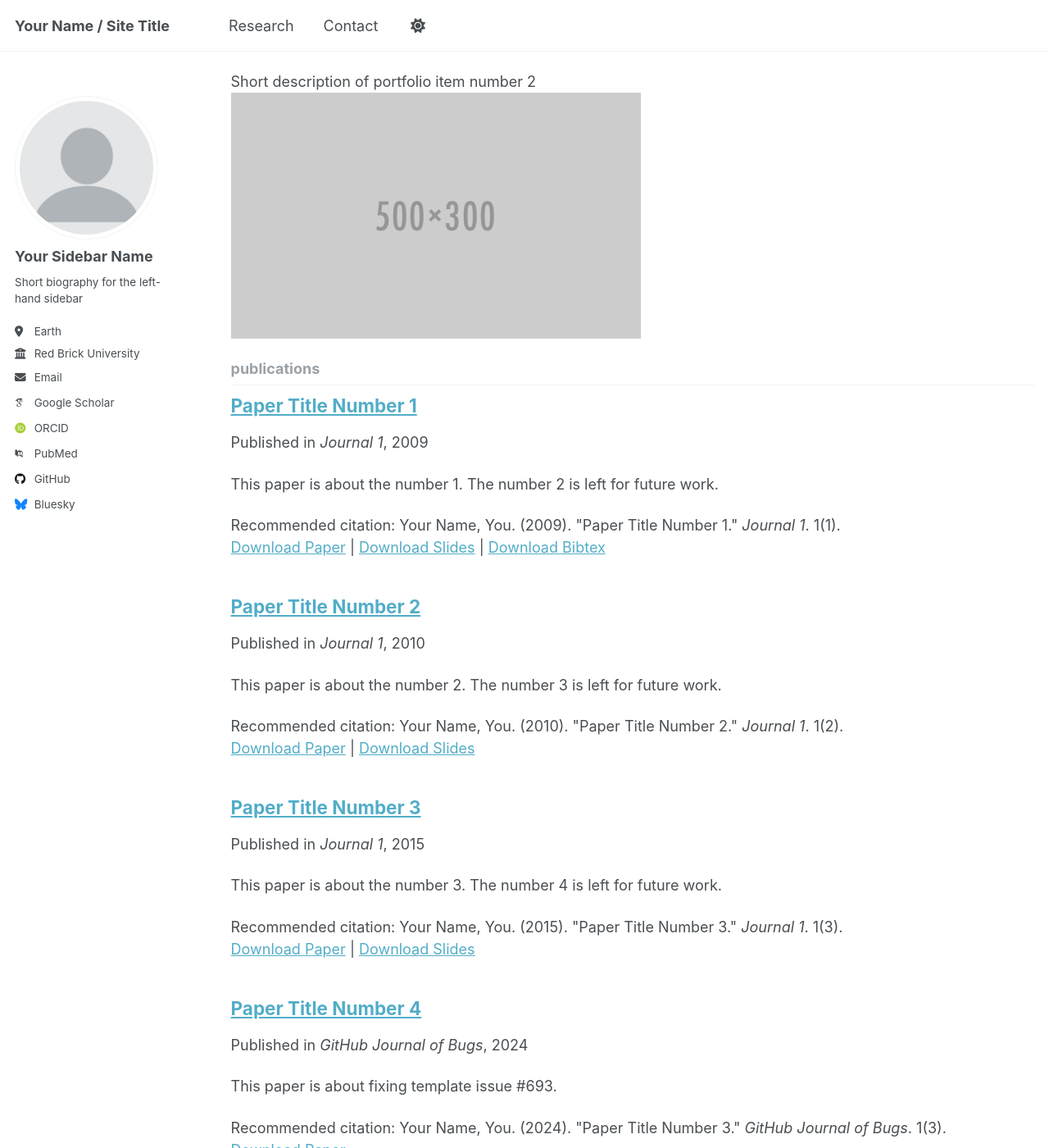
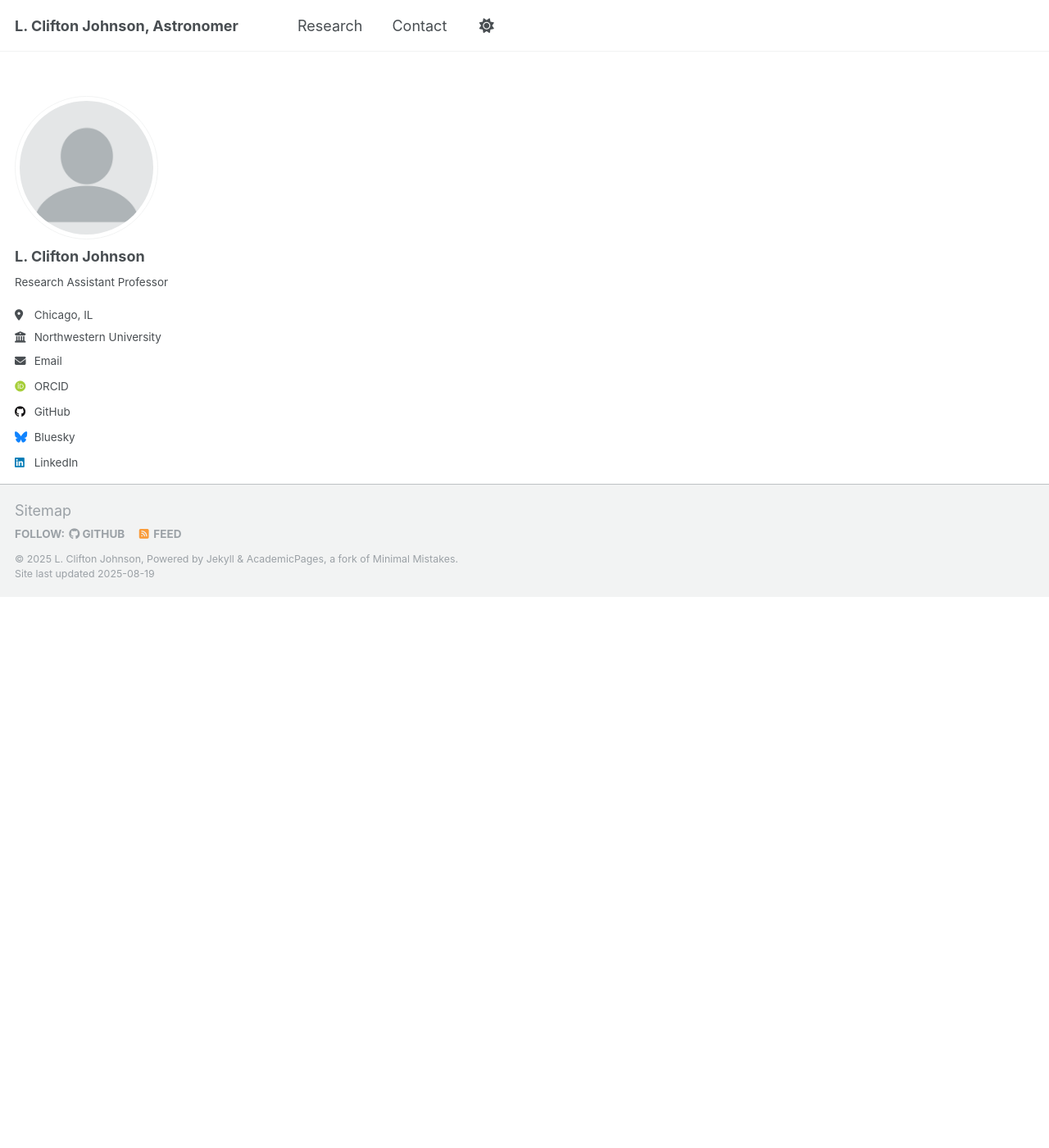
Before and after one commit to olivialucal/olivialucal.github.io, a Jekyll site: the page built from _pages/collection-archive.html, in a window 1280 px wide and 1400 px high, scrolled down 672 px. Shown: the whole window at 82% size. Built offline with Jekyll 4.4.1, drawn with Linux system fonts in a browser that asks for light colours; some web fonts are replaced; a script that is not in the unit is left out; some of the changed text lies outside the part shown.

Commit message:
site content

```diff
--- a/_config.yml
+++ b/_config.yml
@@ -9,13 +9,13 @@
 # Basic Site Settings
 locale                   : "en-US"
 site_theme               : "default"
-title                    : "Your Name / Site Title"
+title                    : "L. Clifton Johnson, Astronomer"
 title_separator          : "-"
-name                     : &name "Your Name"
-description              : &description "personal description"
-url                      : https://academicpages.github.io # the base hostname & protocol for your site e.g. "https://[your GitHub username].github.io" or if you already have some other page hosted on Github then use "https://[your GitHub username].github.io/[Your Repo Name]"
+name                     : &name "L. Clifton Johnson"
+description              : &description "Research Assistant Professor and Zooniverse Director"
+url                      : https://lcjohnso.github.io/REUWebsite # the base hostname & protocol for your site e.g. "https://[your GitHub username].github.io" or if you already have some other page hosted on Github then use "https://[your GitHub username].github.io/[Your Repo Name]"
 baseurl                  : "" # the subpath of your site, e.g. "/blog"
-repository               : "academicpages/academicpages.github.io"
+repository               : "lcjohnso/REUWebsite"
 
 # Site Author - The following control what appear as part of the author content on the side bar.
 #               If a field is blank the icon and link will not appear, otherwise it will be shown.
@@ -23,22 +23,22 @@ repository               : "academicpages/academicpages.github.io"
 author:
   # Biographic information
   avatar           : "profile.png"
-  name             : "Your Sidebar Name"
-  pronouns         : # example: "she/her"
-  bio              : "Short biography for the left-hand sidebar"
-  location         : "Earth"
-  employer         : "Red Brick University"
+  name             : "L. Clifton Johnson"
+  pronouns         : # "he/him"
+  bio              : "Research Assistant Professor"
+  location         : "Chicago, IL"
+  employer         : "Northwestern University"
   uri              : # URL
-  email            : "none@example.org"
+  email            : "lcj@northwestern.edu"
 
   # Academic websites
   academia         : # URL
   arxiv            : # URL - Update with the correct link to your profile
-  googlescholar    : "https://scholar.google.com/citations?user=PS_CX0AAAAAJ"
+  googlescholar    : # "https://scholar.google.com/citations?user=PS_CX0AAAAAJ"
   impactstory      : # URL
-  orcid            : "http://orcid.org/yourorcidurl"
+  orcid            : "https://orcid.org/0000-0001-6421-0953"
   semantic         : # URL
-  pubmed           : "https://www.ncbi.nlm.nih.gov/pubmed/?term=john+snow"
+  pubmed           : # "https://www.ncbi.nlm.nih.gov/pubmed/?term=john+snow"
   researchgate     : # URL
   scopus           : # URL
 
@@ -46,13 +46,13 @@ author:
   bitbucket        : # Username - Update with your username on the site
   codepen          : # Username
   dribbble         : # Username
-  github           : "academicpages"
+  github           : "lcjohnso"
   kaggle           : # Username
   stackoverflow    : # User number or user number and name (i.e., use "1" or "1/jeff-atwood")
 
   # Social media
   artstation       : # Username
-  bluesky          : "bsky.app" # Replace this with you Bluesky username
+  bluesky          : "@lcjohnso.bsky.social" # Replace this with you Bluesky username
   facebook         : # Username
   flickr           : # Username
   foursquare       : # Username
@@ -61,7 +61,7 @@ author:
   keybase          : # Username
   instagram        : # Username
   lastfm           : # Username
-  linkedin         : # Username
+  linkedin         : "lcjastro"
   mastodon         : # URL
   medium           : # URL
   pinterest        : # Username
@@ -217,16 +217,16 @@ kramdown:
 # These settings control the types of collections used by the template
 collections:
   teaching:
-    output: true
+    output: false
     permalink: /:collection/:path/
   publications:
-    output: true
+    output: false
     permalink: /:collection/:path/
   portfolio:
-    output: true
+    output: false
     permalink: /:collection/:path/
   talks:
-    output: true
+    output: false
     permalink: /:collection/:path/
 
 
--- /dev/null
+++ b/_pages/research.md
@@ -0,0 +1,27 @@
+---
+permalink: /research/
+title: "Research"
+author_profile: true
+---
+
+{% include toc %}
+
+## Introduction
+
+My REU summer research project (University of Hawaii, 2006) was to identify planetary nebulae in the nearby starburst galaxy M82, measure [OIII] emission line fluxes, and measure radial velicities from slitless spectroscopy observations from the FOCAS instrument on the Subaru Telescope.
+
+## Results
+
+Using an on-band/off-band filter technique, we identify 109 planetary nebulae (PNe) candidates. The use of ancillary high-resolution Hubble Space Telescope Hα imaging aided in confirming these candidates, helping to discriminate PNe from contaminants such as supernova remnants and compact HII regions. Radial velocities were measured for 94 of these PNe. The galaxy rotation derived from PNe velocities agrees with those derived by CO(2-1) and H I measurements that show a falling, near-Keplerian rotation curve. In addition, [OIII] emission-line photometry allows us to construct the planetary nebula luminosity function (PNLF) for the galaxy. Our distance determination for M 82, deduced from the observed PNLF, yields a larger distance than those derived using the tip of the red giant branch technique, using Cepheid variable stars in nearby group member M 81, or using the PNLF of M 81. We show that this inconsistency most likely stems from our inability to completely correct for internal extinction imparted by this dusty, starburst galaxy.
+
+## Presentations & Publication
+
+I presented initial results as a poster at the 209th Meeting of the American Astronomical Society: [Poster 156.02](https://ui.adsabs.harvard.edu/abs/2006AAS...20915602J/abstract).
+
+I completed additional analysis as part of an undergraduate honors thesis and presented the following poster at the 2007 Colby College Undergraduate Research Symposium:
+
+![2007 M82 PNe Research Poster](/images/m82pne_poster.png)
+
+Download: [PDF](/files/m82pne_poster.pdf)
+
+I published these results in [Johnson et al. 2009, ApJ, 697, 1138](https://dx.doi.org/10.1088/0004-637X/697/2/1138).
```
Also changed, not shown: _pages/contact.md (added, +8 -0 lines), images/logo_cierareu.png (added), 2 other files.
